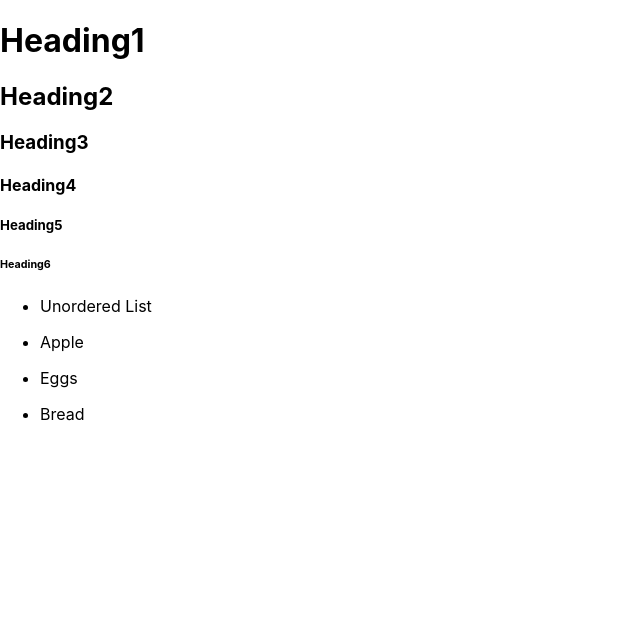
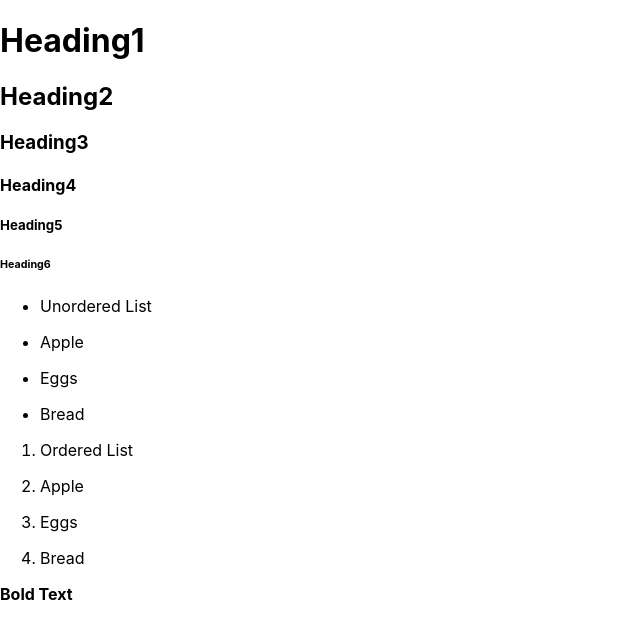
Before and after one commit to adarshchimnani/react-markdown, a React (Create React App) app: page / in a window 1280 px wide. Shown: the top 638 px of the page, without its empty margins (0-640 px from the left). Built offline with nearby package versions, Linux system fonts and the light colour scheme.

Commit message:
Ordered List Example

```diff
--- a/src/App.js
+++ b/src/App.js
@@ -1,5 +1,6 @@
 import React from 'react'
 import ReactMarkdown from 'react-markdown'
+import ReactDom from 'react-dom'
 import remarkGfm from "remark-gfm";
 
 export default function App() {
@@ -18,6 +19,12 @@ export default function App() {
       <ReactMarkdown>- Eggs</ReactMarkdown>
       <ReactMarkdown>- Bread</ReactMarkdown>
 
+      <ReactMarkdown>1. Ordered List</ReactMarkdown>
+      <ReactMarkdown>2. Apple</ReactMarkdown>
+      <ReactMarkdown>3. Eggs</ReactMarkdown>
+      <ReactMarkdown>4. Bread</ReactMarkdown>
+      <ReactMarkdown>**Bold Text**</ReactMarkdown>
+
     </div>
   )
 }
```
